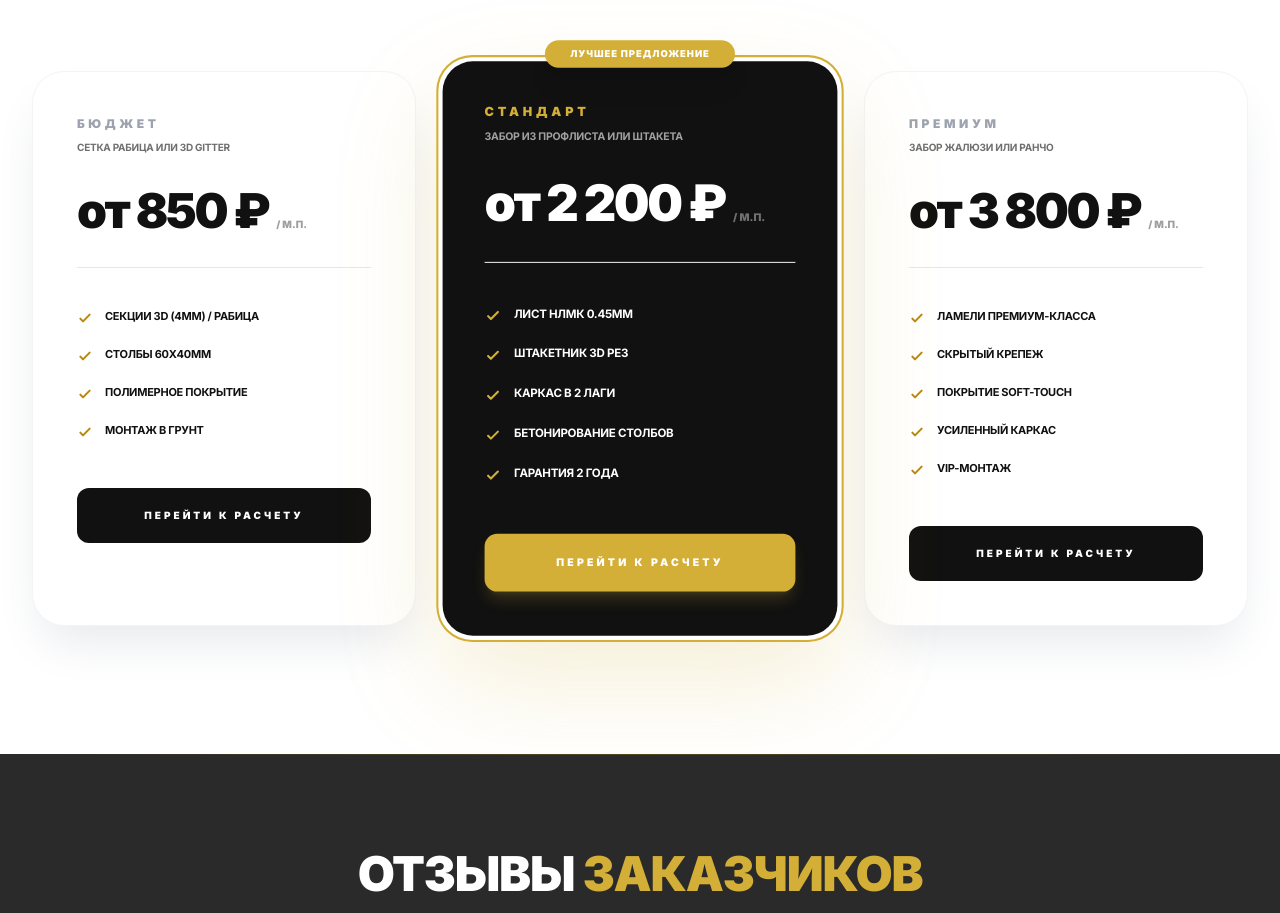
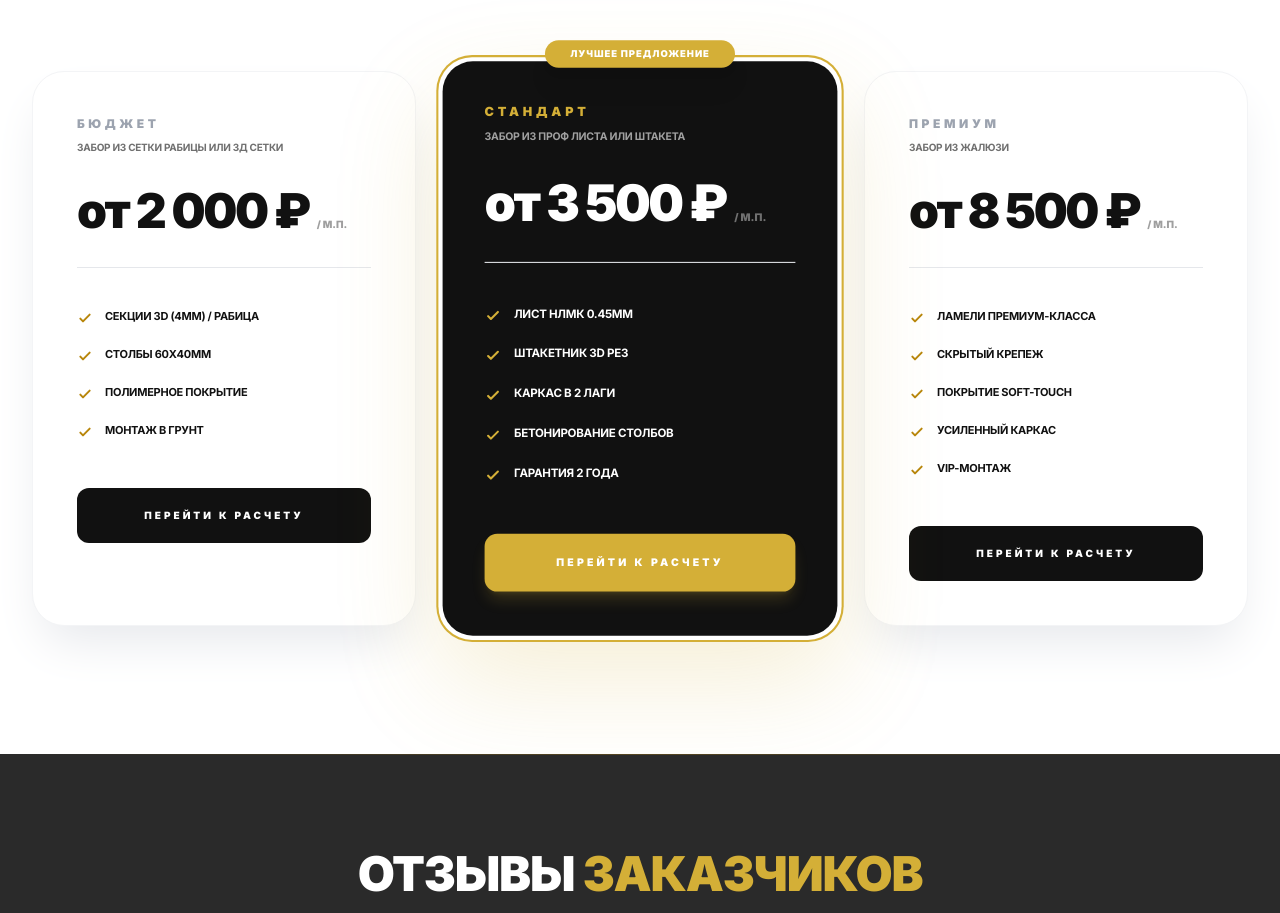
Before and after one commit to ksasha79/KovkaMaster, a React (Vite) app: page / in a window 1280 px wide. Shown: the part 6740-7653 px from the top of the page. Built offline with nearby package versions, Linux system fonts and the light colour scheme.

Commit message:
Update Pricing.tsx

```diff
--- a/components/Pricing.tsx
+++ b/components/Pricing.tsx
@@ -3,22 +3,22 @@ import React from 'react';
 const plans = [
   {
     name: 'Бюджет',
-    price: 'от 850 ₽',
-    desc: 'Сетка рабица или 3D Gitter',
+    price: 'от 2 000 ₽',
+    desc: 'Забор из сетки рабицы или 3Д сетки',
     features: ['Секции 3D (4мм) / Рабица', 'Столбы 60х40мм', 'Полимерное покрытие', 'Монтаж в грунт'],
     popular: false
   },
   {
     name: 'Стандарт',
-    price: 'от 2 200 ₽',
-    desc: 'Забор из профлиста или штакета',
+    price: 'от 3 500 ₽',
+    desc: 'Забор из проф листа или штакета',
     features: ['Лист НЛМК 0.45мм', 'Штакетник 3D рез', 'Каркас в 2 лаги', 'Бетонирование столбов', 'Гарантия 2 года'],
     popular: true
   },
   {
     name: 'Премиум',
-    price: 'от 3 800 ₽',
-    desc: 'Забор Жалюзи или Ранчо',
+    price: 'от 8 500 ₽',
+    desc: 'Забор из жалюзи',
     features: ['Ламели премиум-класса', 'Скрытый крепеж', 'Покрытие Soft-touch', 'Усиленный каркас', 'VIP-монтаж'],
     popular: false
   }
```
